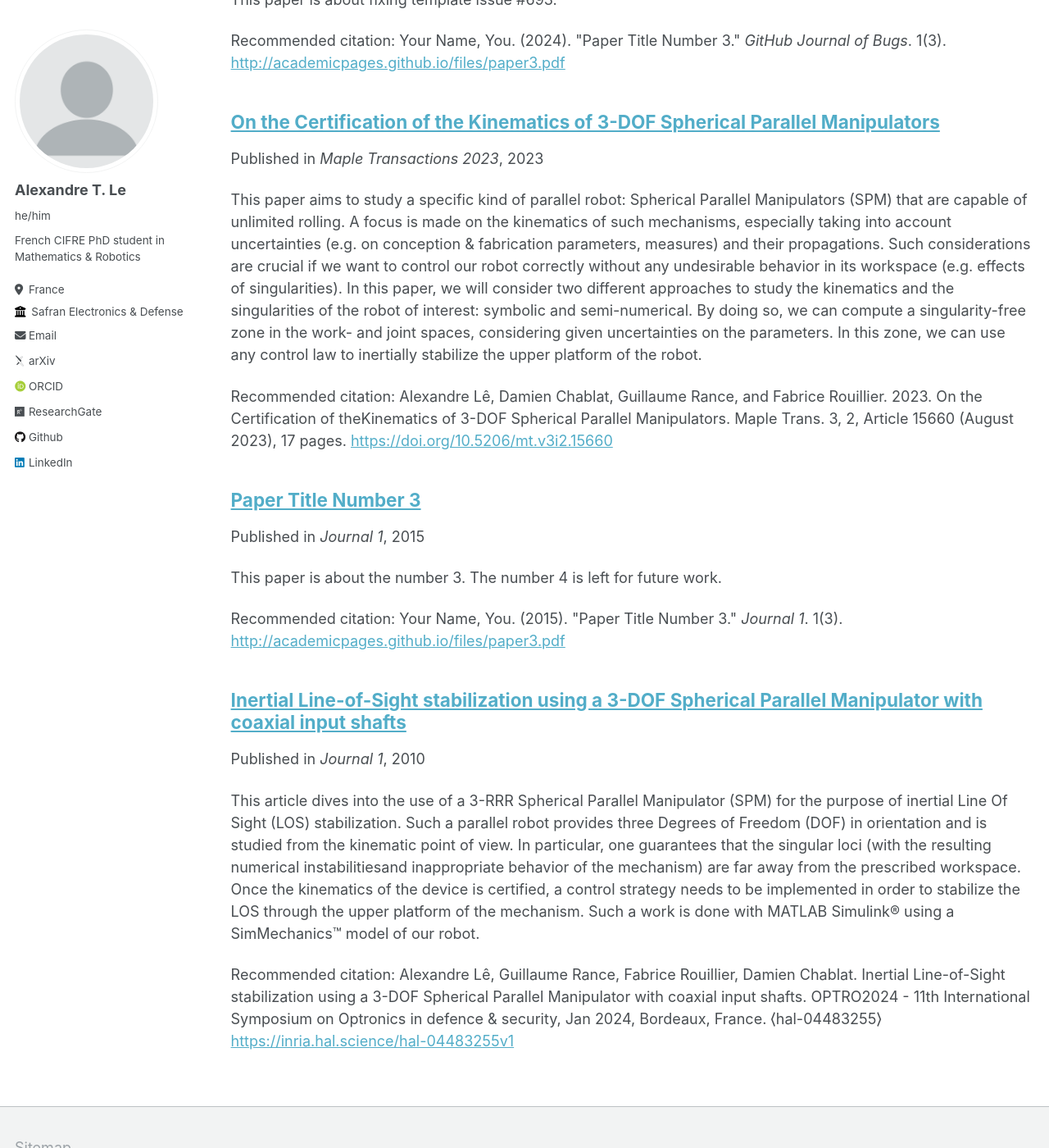
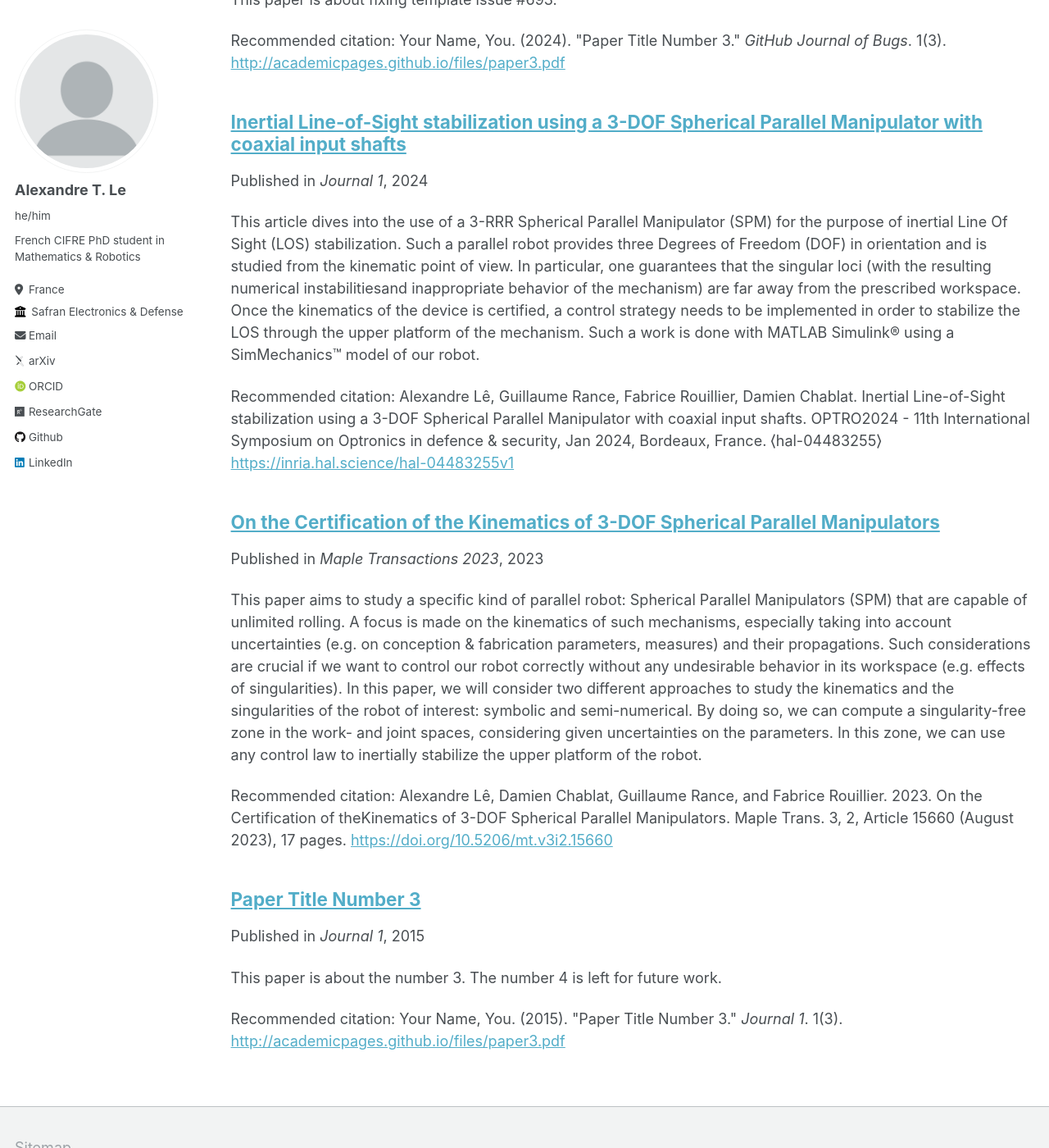
Before and after one commit to alexandre-tle/alexandre-tle.github.io, a Jekyll site: the page built from _pages/publications.md, in a window 1280 px wide and 1400 px high, scrolled down 301 px. Shown: the whole window at 82% size. Built offline with Jekyll 4.4.1, drawn with Linux system fonts in a browser that asks for light colours; some web fonts are replaced.

Commit message:
Update 2024_OPTRO.md

```diff
--- a/_publications/2024_OPTRO.md
+++ b/_publications/2024_OPTRO.md
@@ -3,7 +3,7 @@ title: "Inertial Line-of-Sight stabilization using a 3-DOF Spherical Parallel Ma
 collection: publications
 permalink: https://inria.hal.science/hal-04483255v1
 excerpt: 'This article dives into the use of a 3-RRR Spherical Parallel Manipulator (SPM) for the purpose of inertial Line Of Sight (LOS) stabilization. Such a parallel robot provides three Degrees of Freedom (DOF) in orientation and is studied from the kinematic point of view. In particular, one guarantees that the singular loci (with the resulting numerical instabilitiesand inappropriate behavior of the mechanism) are far away from the prescribed workspace. Once the kinematics of the device is certified, a control strategy needs to be implemented in order to stabilize the LOS through the upper platform of the mechanism. Such a work is done with MATLAB Simulink® using a SimMechanics™ model of our robot.'
-date: 2010-10-01
+date: 2024-01-25
 venue: 'Journal 1'
 paperurl: 'https://inria.hal.science/hal-04483255v1'
 citation: 'Alexandre Lê, Guillaume Rance, Fabrice Rouillier, Damien Chablat. Inertial Line-of-Sight stabilization using a 3-DOF Spherical Parallel Manipulator with coaxial input shafts. OPTRO2024 - 11th International Symposium on Optronics in defence & security, Jan 2024, Bordeaux, France. ⟨hal-04483255⟩'
```
